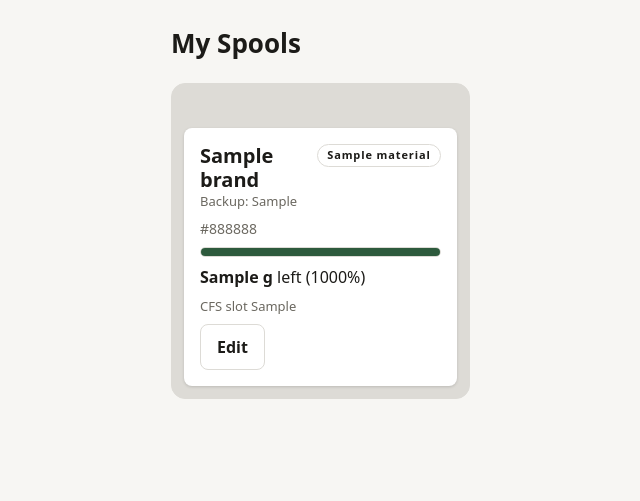
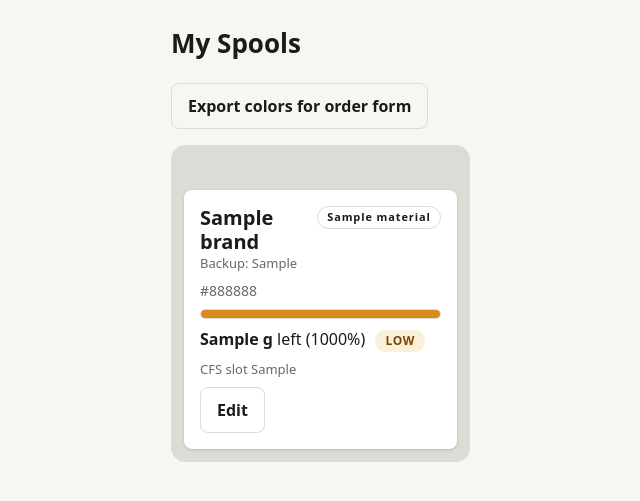
Before and after one commit to louisdimaano/spool-manager, a Flask app: template templates/spools.html in a window 1280 px wide. Shown: the part 68-569 px from the top of the page, without its empty margins (5-645 px from the left). Run offline with Flask 3, Linux system fonts and the light colour scheme; the template is opened without the code that fills it: most values are stand-ins (such as "Sample title", 1, 10 or a date in 2020).

Commit message:
Add colors export for the order form

```diff
--- a/app.py
+++ b/app.py
@@ -1,15 +1,18 @@
 import math
 import re
 import os
+from datetime import date
 
-from flask import Flask, render_template, request, redirect, url_for, abort, flash
+from flask import Flask, render_template, request, redirect, url_for, abort, flash, jsonify
 
 from db import get_db, init_db
-from filament import meters_to_grams, check_print
+from filament import meters_to_grams, check_print, stock_level
 
 app = Flask(__name__)
 app.secret_key = os.environ.get("SECRET_KEY", "dev-only-not-secret")
 init_db()
+app.jinja_env.globals["stock_level"] = stock_level
+
 
 MATERIALS = ["PLA", "PETG", "ABS", "ASA", "TPU", "Other"]
 LOW_STOCK_G = 150
@@ -288,6 +291,38 @@ def check():
 
     return render_template("check.html", spools=spools, form=form, errors=errors, result=result)
 
+@app.route("/export/colors.json")
+def export_colors():
+    conn = get_db()
+    spools = conn.execute(
+        "SELECT * FROM spools WHERE remaining_g > 0 ORDER BY material, color"
+    ).fetchall()
+    conn.close()
+
+    groups = {}
+    for s in spools:
+        colors = [c for c in (s["color_hex"], s["color_hex_2"], s["color_hex_3"]) if c]
+        key = (s["material"], s["color"].strip().lower(), tuple(colors),
+               s["color_style"], s["is_translucent"])
+        if key not in groups:
+            groups[key] = {
+                "material": s["material"],
+                "color": s["color"],
+                "hex": colors,
+                "style": s["color_style"] if len(colors) > 1 else "solid",
+                "translucent": bool(s["is_translucent"]),
+                "grams": 0,
+            }
+        groups[key]["grams"] += s["remaining_g"]
+
+    colors_out = []
+    for group in groups.values():
+        group["level"] = stock_level(group.pop("grams"))
+        colors_out.append(group)
+
+    response = jsonify({"updated": date.today().isoformat(), "colors": colors_out})
+    response.headers["Content-Disposition"] = "attachment; filename=colors.json"
+    return response
 
 if __name__ == "__main__":
     app.run(debug=True)
--- a/filament.py
+++ b/filament.py
@@ -8,6 +8,8 @@ DENSITY = {
     "ASA": 1.07,
     "TPU": 1.21,
 }
+PLENTY_G = 500
+LIMITED_G = 150
 DEFAULT_DENSITY = 1.24
 
 
@@ -26,3 +28,15 @@ def check_print(needed_g, remaining_g, margin=0.10):
     if remaining_g >= needed_g:
         return "tight"
     return "not_enough"
+
+    PLENTY_G = 500
+LIMITED_G = 150
+
+
+def stock_level(grams):
+    """Turn grams into a level customers understand."""
+    if grams >= PLENTY_G:
+        return "plenty"
+    if grams >= LIMITED_G:
+        return "limited"
+    return "low"
--- a/templates/spools.html
+++ b/templates/spools.html
@@ -2,13 +2,14 @@
 
 {% block content %}
 <h1>My Spools</h1>
+<p><a class="btn btn-secondary" href="{{ url_for('export_colors') }}">Export colors for order form</a></p>
 
 {% if spools %}
 <div class="spool-grid">
     {% for spool in spools %}
     {% set pct = (spool.remaining_g / spool.total_g * 100) | round | int %}
-    {% set low = spool.remaining_g < low_stock_g %} <article class="spool-card{% if low %} is-low{% endif %}"
-        style="background: {{ spool | swatch }};">
+    {% set stock = stock_level(spool.remaining_g) %}
+    <article class="spool-card{% if stock == 'low' %} is-low{% endif %}" style="background: {{ spool | swatch }};">
         <div class="spool-label">
             <div class="spool-top">
                 <h2 class="spool-brand">
@@ -26,7 +27,7 @@
                 <div class="meter-fill" style="width: {{ pct }}%"></div>
             </div>
             <p><strong>{{ spool.remaining_g }} g</strong> left ({{ pct }}%)
-                {% if low %}<span class="badge">LOW</span>{% endif %}</p>
+                {% if stock == 'low' %}<span class="badge">LOW</span>{% endif %}</p>
 
             {% if spool.cfs_slot or spool.in_dry_box %}
             <p class="muted small">
@@ -38,8 +39,8 @@
 
             <a class="btn btn-secondary" href="{{ url_for('edit_spool', spool_id=spool.id) }}">Edit</a>
         </div>
-        </article>
-        {% endfor %}
+    </article>
+    {% endfor %}
 </div>
 {% else %}
 <div class="card">
```
